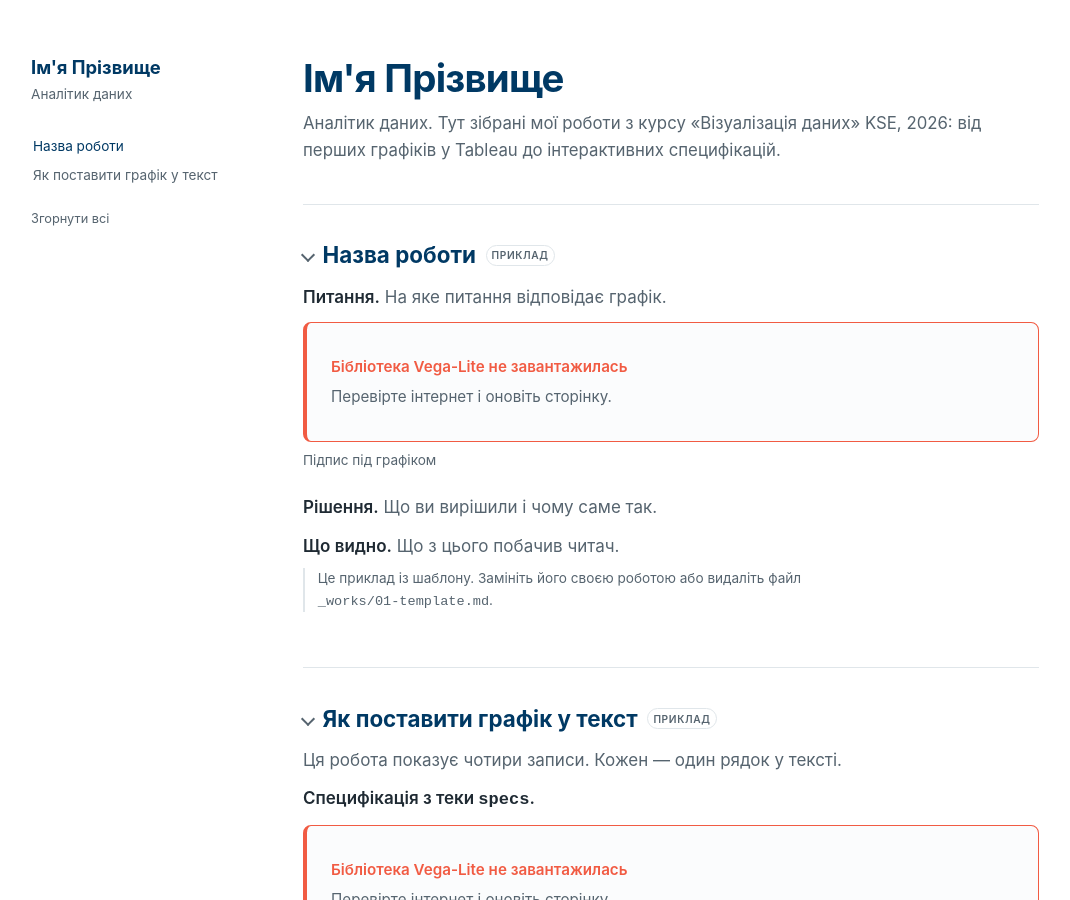
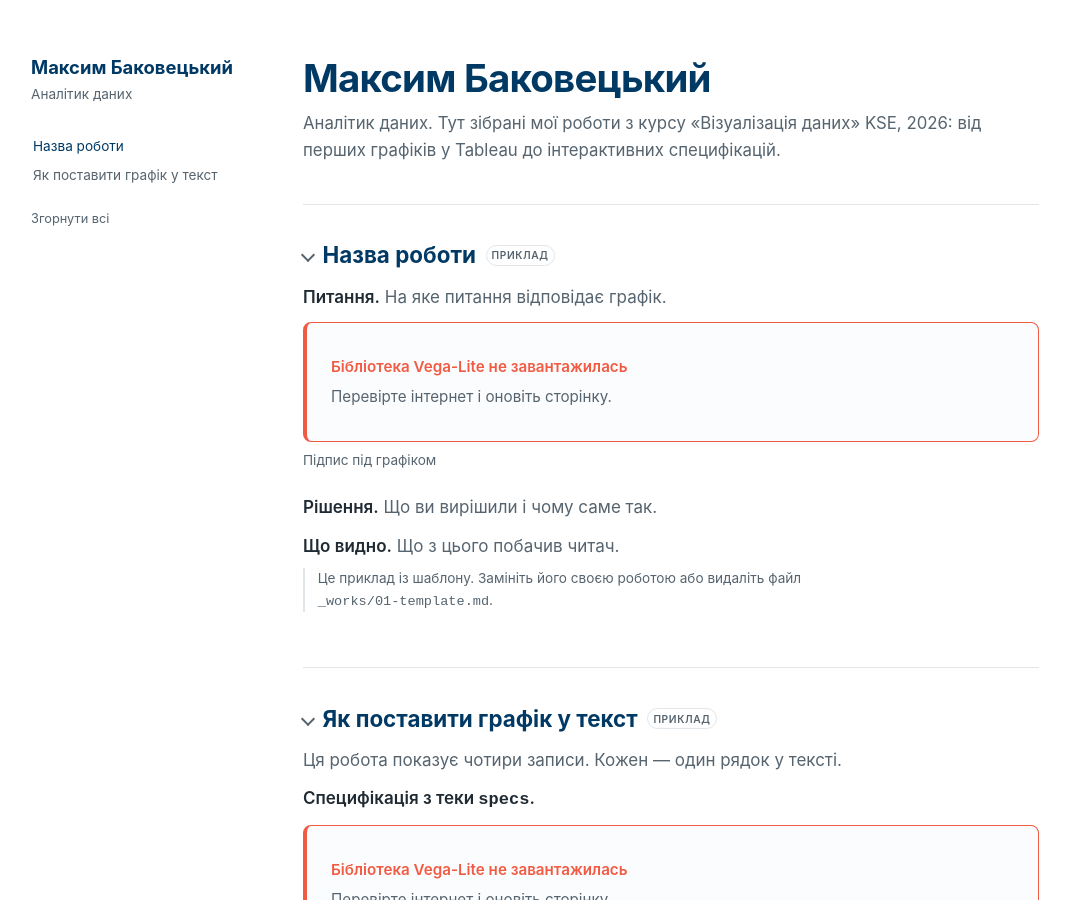
Before and after one commit to bakovetskyi/portfolio, a Jekyll site: the page built from index.md, in a window 1280 px wide and 900 px high. Shown: the whole window, without its empty margins (105-1175 px from the left). Built offline with Jekyll 4.4.1, drawn with Linux system fonts in a browser that asks for light colours.

Commit message:
Update site title to 'Максим Баковецький'

```diff
--- a/_config.yml
+++ b/_config.yml
@@ -3,7 +3,7 @@
 # ║  Ім'я стоїть тільки тут. Замінили — змінилося на всіх сторінках.  ║
 # ╚══════════════════════════════════════════════════════════════════╝
 
-title: "Ім'я Прізвище"
+title: "Максим Баковецький"
 role: "Аналітик даних"
 tagline: "Аналітик даних. Тут зібрані мої роботи з курсу «Візуалізація даних» KSE, 2026: від перших графіків у Tableau до інтерактивних специфікацій."
 footer: "Зроблено на курсі «Візуалізація даних» · Kyiv School of Economics"
```
